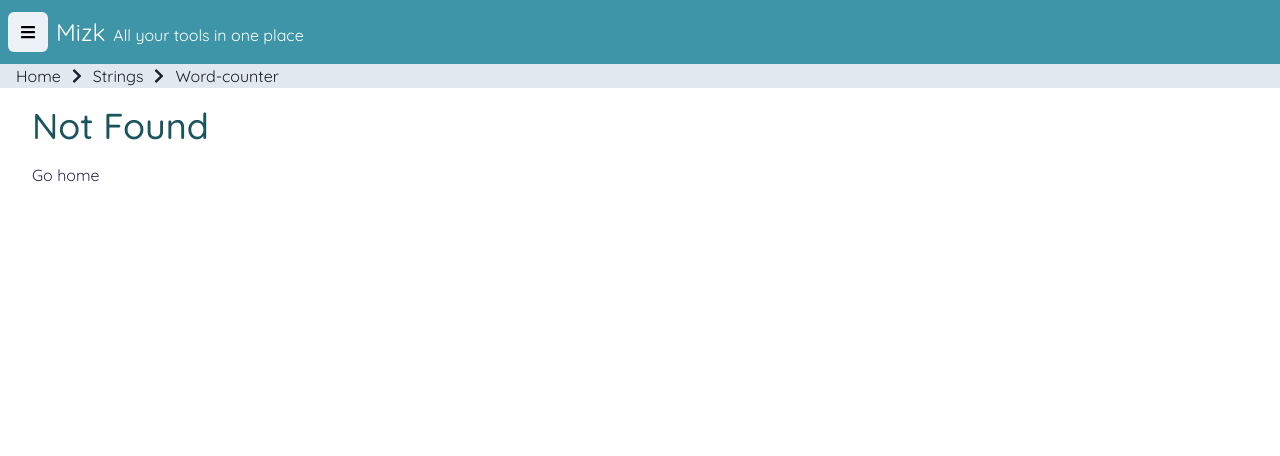
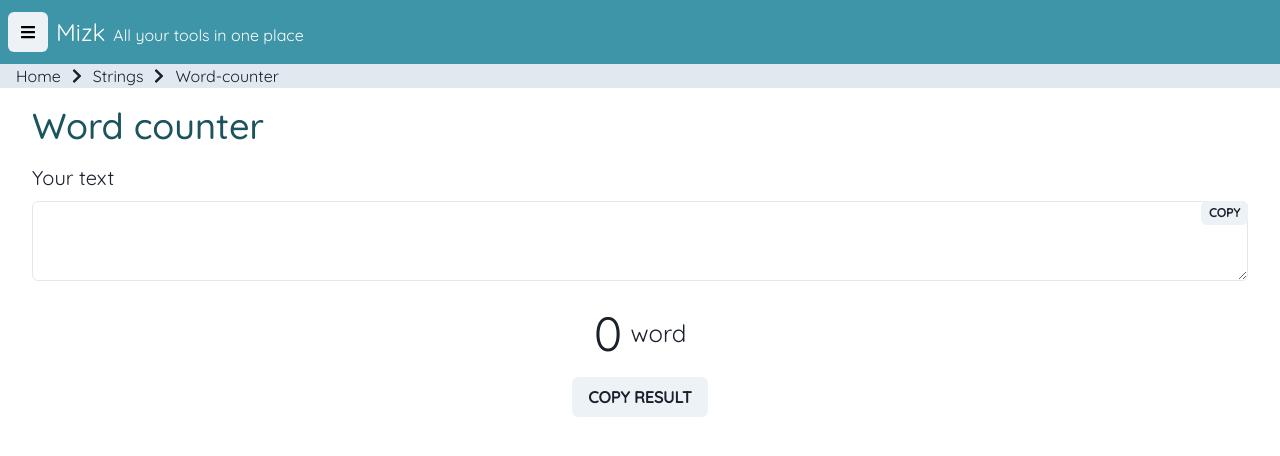
Before and after one commit to Clm-Roig/mizk, a React (Vite) app: page /#/strings/word-counter in a window 1280 px wide. Before the commit this address had no page. Shown: the top 456 px of the page. Built offline with nearby package versions, Linux system fonts and the light colour scheme.

Commit message:
feat(#25): add word counter

```diff
--- a/src/App.tsx
+++ b/src/App.tsx
@@ -16,6 +16,7 @@ import ColorConverter from './pages/Tools/Colors/ColorConverter';
 import ColorTools from './pages/Tools/ColorTools';
 import StringTools from './pages/Tools/StringTools';
 import StringReplacer from './pages/Tools/Strings/StringReplacer';
+import WordCounter from './pages/Tools/Strings/WordCounter';
 
 function App() {
   return (
@@ -47,6 +48,7 @@ function App() {
 
             <Route path="strings" element={<StringTools />} />
             <Route path="strings/replacer" element={<StringReplacer />} />
+            <Route path="strings/word-counter" element={<WordCounter />} />
 
             <Route path="*" element={<NotFound />} />
           </Routes>
--- a/src/components/CopyButton.tsx
+++ b/src/components/CopyButton.tsx
@@ -1,12 +1,13 @@
-import { Button, useToast } from '@chakra-ui/react';
+import { Button, ButtonProps, useToast } from '@chakra-ui/react';
 
-interface Props {
+interface Props extends ButtonProps {
   successMessage?: string;
   valueToCopy: string | number;
 }
-function CopyButton({ successMessage, valueToCopy }: Props) {
+function CopyButton({ successMessage, valueToCopy, ...buttonProps }: Props) {
   const disabled = typeof valueToCopy === 'string' ? valueToCopy === '' : false; // always enabled for number because a number can't be null
 
+  const { children } = buttonProps;
   const toast = useToast();
   const copyContent = () => {
     if (valueToCopy) {
@@ -29,8 +30,9 @@ function CopyButton({ successMessage, valueToCopy }: Props) {
       size="xs"
       onClick={copyContent}
       disabled={disabled}
+      {...buttonProps}
     >
-      Copy
+      {children || 'Copy'}
     </Button>
   );
 }
--- a/src/data/tools.ts
+++ b/src/data/tools.ts
@@ -68,6 +68,14 @@ const tools: Array<Tool> = [
     type: STRING,
     url: '/strings/replacer',
   },
+  {
+    description: 'Count the number of words in your sentences.',
+    keywords: ['string', 'words', 'counter'],
+    menuName: 'Word counter',
+    name: 'Word counter',
+    type: STRING,
+    url: '/strings/word-counter',
+  },
 ];
 
 export default tools;
--- /dev/null
+++ b/src/pages/Tools/Strings/WordCounter.tsx
@@ -0,0 +1,51 @@
+import { Box, Center, Heading, HStack, Text, VStack } from '@chakra-ui/react';
+import { useEffect, useState } from 'react';
+import CopyButton from '../../../components/CopyButton';
+import Textarea from '../../../components/Textarea';
+
+function WordCounter() {
+  const [inputText, setInputText] = useState('');
+  const [result, setResult] = useState<number>(0);
+
+  const handleInputChange = (e: React.FormEvent<HTMLTextAreaElement>) => {
+    setInputText(e.currentTarget.value);
+  };
+
+  useEffect(() => {
+    setResult(inputText.split(' ').filter((n) => n !== '').length);
+  }, [inputText]);
+
+  return (
+    <>
+      <Heading as="h1">Word counter</Heading>
+
+      <VStack spacing={4}>
+        <VStack align="left" spacing={2} w="full">
+          <Text fontSize="xl">Your text</Text>
+          <Textarea value={inputText} onChange={handleInputChange} />
+        </VStack>
+
+        <Center>
+          <VStack>
+            <HStack>
+              <Text fontSize="5xl">{result}</Text>
+              <Text fontSize="2xl">word{result > 1 ? 's' : ''}</Text>
+            </HStack>
+            <Box position="relative">
+              <CopyButton
+                valueToCopy={result}
+                size="md"
+                position="static"
+                successMessage={`${result} copied to your clipboard!`}
+              >
+                Copy result
+              </CopyButton>
+            </Box>
+          </VStack>
+        </Center>
+      </VStack>
+    </>
+  );
+}
+
+export default WordCounter;
```
